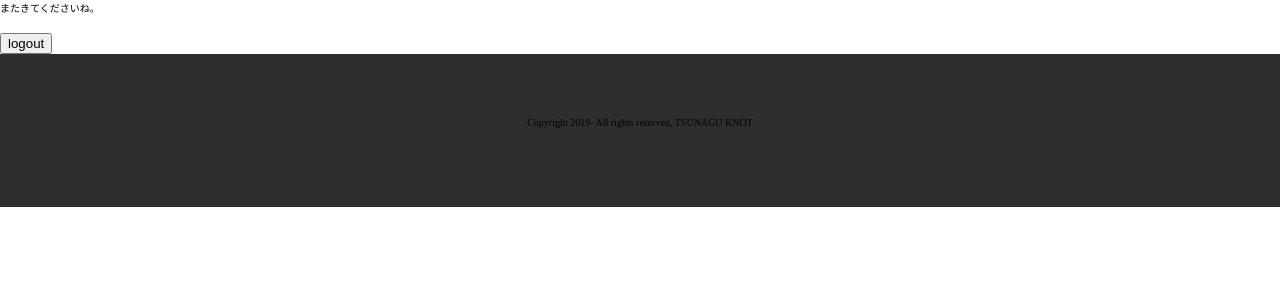
After one commit to teamUZU/karasu, a Django app: page /logout_view/ in a window 1280 px wide. The commit adds this page. Shown: the top 300 px of the page. Run offline with Django 3.2, Linux system fonts and the light colour scheme.

Commit message:
this commit is to merge sasakichi-work on May 18, 2019.

```diff
--- /dev/null
+++ b/blog/templates/blog/logout_view.html
@@ -0,0 +1,14 @@
+{% extends 'blog/base_signup.html' %}
+{% load static %}
+
+{% block signup %}
+<div>
+	<form method="POST" action="{% url 'post_list' %}">
+		<div>
+			<p>またきてくださいね。</p>
+		</div>
+	<input type="submit" value="logout" />
+
+	</form>
+</div>
+{% endblock %}
--- a/blog/templates/blog/post_list.html
+++ b/blog/templates/blog/post_list.html
@@ -8,6 +8,7 @@
 <!-- ウェルカムメッセージ -->
 {% if user.id  %}
 <p>ようこそ、{{ user.username }}さん</p>
+<a href="{% url 'logout_view' %}">logout</a>
 {% else %}
 <p>ようこそ、ゲストさん</p>
 {% endif %}
--- a/blog/urls.py
+++ b/blog/urls.py
@@ -10,6 +10,7 @@ urlpatterns = [
 	path('post/new/', views.post_new, name='post_new'),
 	path('post/<int:pk>/edit/', views.post_edit, name='post_edit'),
 	path('signup/', views.signup, name='signup'),
+	path('logout_view/', views.logout_view, name='logout_view'),
 	path('about/', views.about, name='about'),
 	path('tip_list/', views.tip_list, name='tip_list'),
 ]
--- a/blog/views.py
+++ b/blog/views.py
@@ -5,7 +5,7 @@ from .forms import PostForm, UserCreateForm
 from django.shortcuts import redirect
 from django.core.paginator import Paginator
 # 以下のインポート文は新規会員登録で追加
-from django.contrib.auth import login
+from django.contrib.auth import login, logout
 # from django.contrib.auth.forms import UserCreationForm
 # from django.http import HttpResponseRedirect
 # from django.urls import reverse_lazy
@@ -73,6 +73,10 @@ def signup(request):
 		form = UserCreateForm()
 	return render(request, 'blog/signup.html', {'form': form})
 
+def logout_view(request):
+	logout(request)
+	return render(request, 'blog/logout_view.html')
+
 def about(request):
 	return render(request, 'blog/about.html')
 
```
Also changed, not shown: blog/templates/blog/post_detail.html (+6 -1 lines), db.sqlite3.
